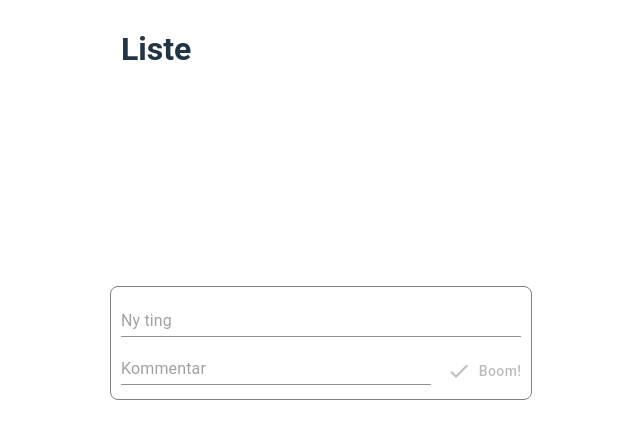
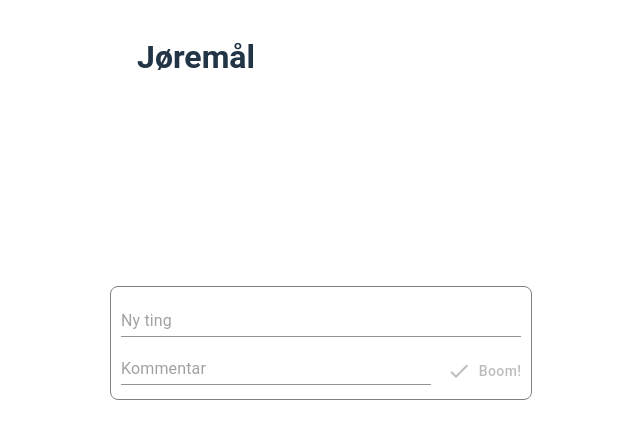
Before and after one commit to catoteig/joremal, a React (Vite) app: page / in a window 1280 px wide. Shown: the top 438 px of the page, without its empty margins (319-959 px from the left). Built offline with nearby package versions, Linux system fonts and the light colour scheme; no server answers; the database is empty.

Commit message:
Removed unecessary grid

```diff
--- a/index.html
+++ b/index.html
@@ -1,5 +1,5 @@
 <!DOCTYPE html>
-<html lang="en">
+<html lang="nb">
   <head>
     <meta charset="UTF-8" />
     <link rel="stylesheet" href="https://fonts.googleapis.com/icon?family=Material+Icons" />
--- a/src/App.tsx
+++ b/src/App.tsx
@@ -4,7 +4,7 @@ import * as React from 'react'
 import { SetStateAction, useEffect, useRef, useState } from 'react'
 import { Box, Chip, Grow, Stack, ThemeProvider } from '@mui/material'
 import Grid from '@mui/material/Unstable_Grid2'
-import { Check, Info } from '@mui/icons-material'
+import { Check, InfoOutlined } from '@mui/icons-material'
 import { createTheme } from '@mui/material/styles'
 import TodoSubmit from './todoSubmit.tsx'
 import { fakerNB_NO } from '@faker-js/faker'
@@ -201,13 +201,12 @@ const App = () => {
 
   return (
     <ThemeProvider theme={theme}>
-      <Grid container spacing={2}>
-        <Grid xs={4} height={'4rem'}>
-          <h1>Liste</h1>
+      <Grid container spacing={2} margin={'0 .5rem'}>
+        <Grid xs={5} height={'4rem'} alignItems={'flex-end'}>
+          <h1>Jøremål</h1>
         </Grid>
-        <Grid xs={8} height={'4rem'}>
-          <Grid container justifyContent="flex-end">
-            <Stack direction={'row'} spacing={1}>
+        <Grid xs={7} height={'4rem'}>
+          <Stack direction={'row'} spacing={1} justifyContent={'flex-end'} alignItems={'flex-end'}>
             {completeTodos > 0 && (
               <Grow in={true} key="completeChip">
                 <Chip
@@ -225,13 +224,12 @@ const App = () => {
                 <Chip
                   label={`${incompleteTodos} ugjort${incompleteTodos === 1 ? '' : 'e'}`}
                   color={'warning'}
-                    icon={<Info />}
+                  icon={<InfoOutlined />}
                   variant="outlined"
                 />
               </Grow>
             )}
           </Stack>
-          </Grid>
         </Grid>
         <Grid xs={12} height={'calc(100vh - 6rem)'}>
           <TodoList
--- a/src/todoList.tsx
+++ b/src/todoList.tsx
@@ -67,7 +67,6 @@ const TodoList: React.FC<{
   const [snackbarOpen, setSnackbarOpen] = React.useState(false)
   const [snackbarMessage, setSnackbarMessage] = React.useState('')
   const [removeLoading, setRemoveLoading] = React.useState(false)
-
   const [expanded, setExpanded] = React.useState<string | false>('panel1')
 
   const handleChange = (panel: string) => (_event: React.SyntheticEvent, newExpanded: boolean) => {
```
Also changed, not shown: 1 other file (tests, documents, lock files or other folders). Lines whose indentation alone changed are shown as unchanged.
